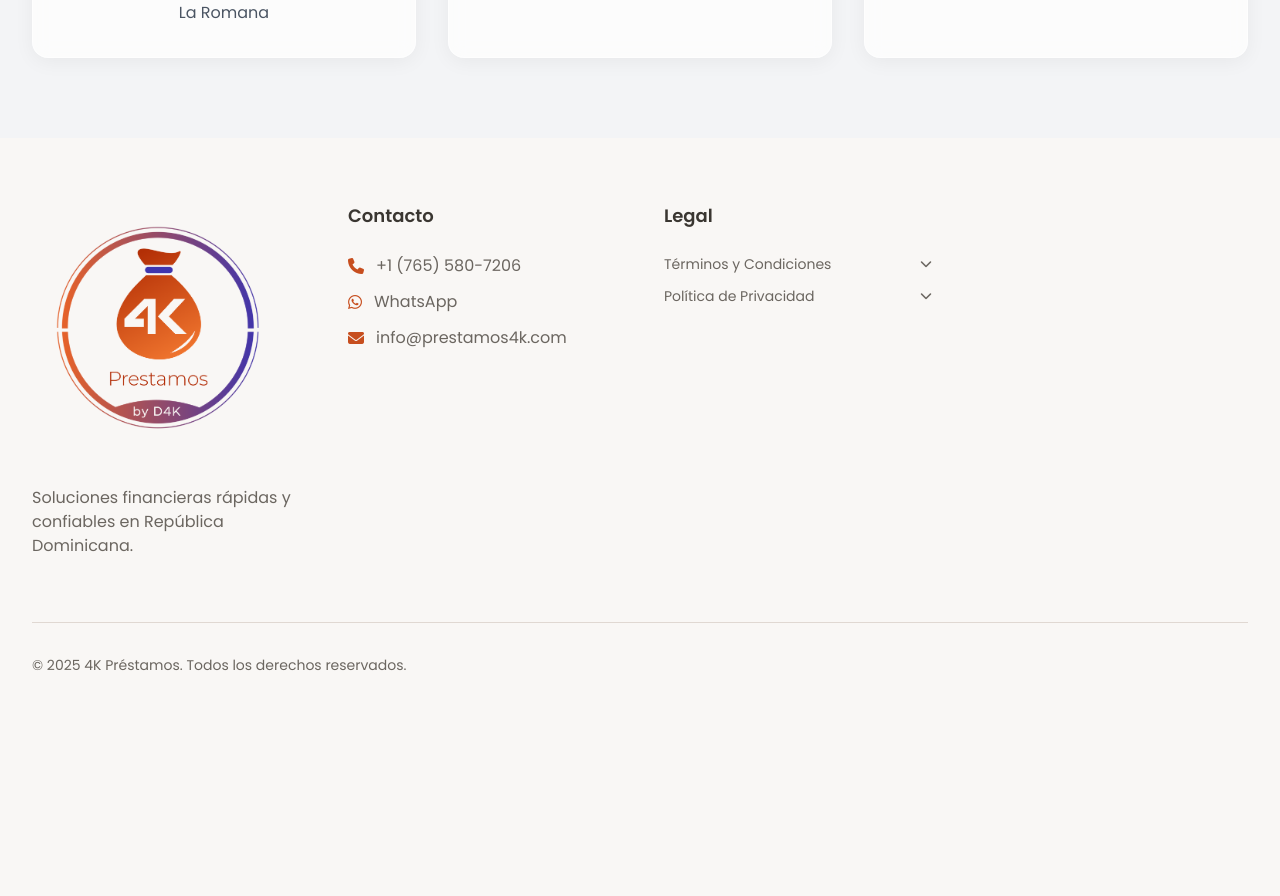
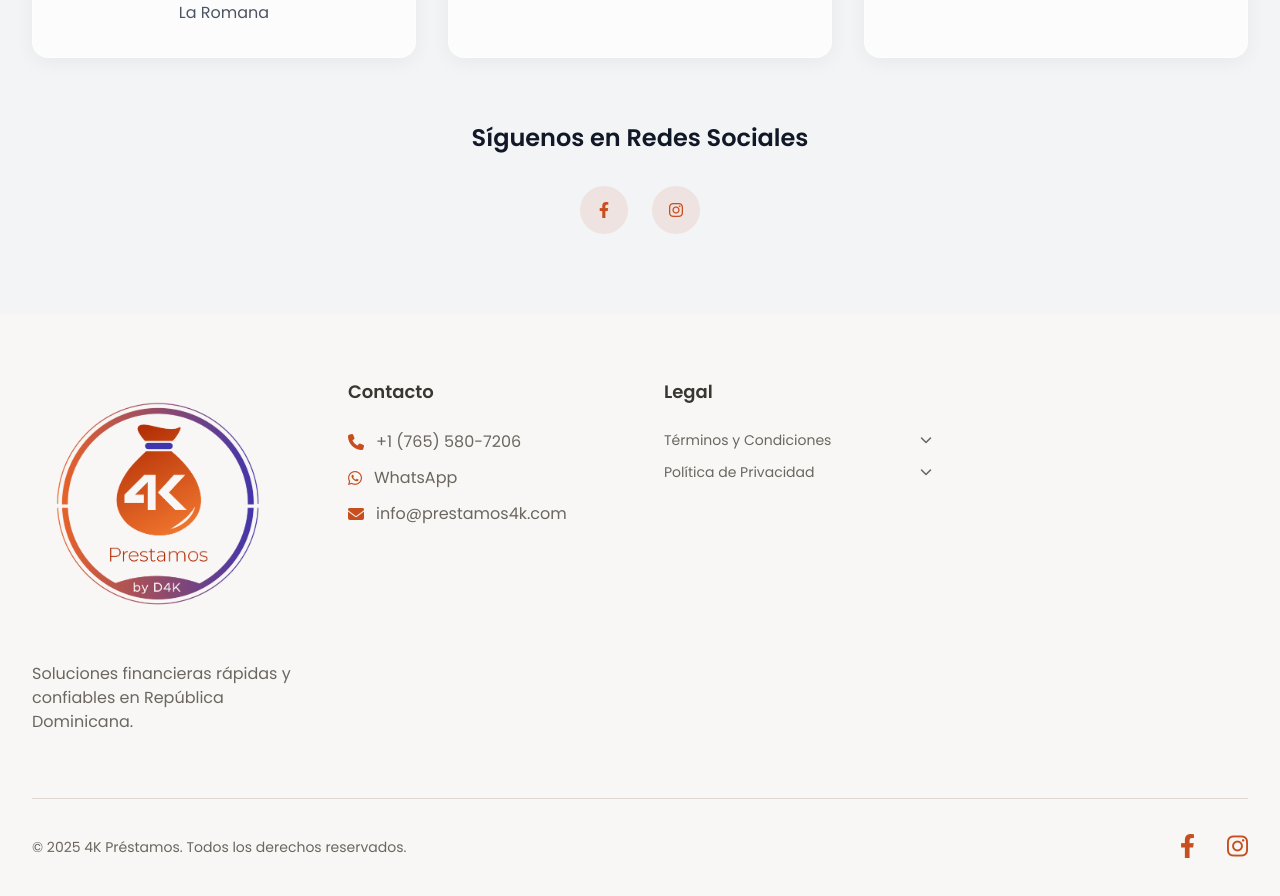
Before and after one commit to DonDurkheim/prestamos-4k, a React (Vite) app: page / in a window 1280 px wide. Shown: the part 3320-4216 px from the top of the page. Before the commit the page ends 4059 px from the top, so only its background shows below. Built offline with nearby package versions, Linux system fonts and the light colour scheme.

Commit message:
socials links

```diff
--- a/src/components/Footer.jsx
+++ b/src/components/Footer.jsx
@@ -139,7 +139,12 @@ const Footer = () => {
               © 2025 4K Préstamos. Todos los derechos reservados.
             </p>
             <div className="flex space-x-8 mt-4 md:mt-0">
-              {/* These links are now handled by accordions */}
+              <a href="https://www.facebook.com/profile.php?id=61576719756268" target="_blank" rel="noopener noreferrer" aria-label="Facebook PRESTAMOS 4K" className="text-primary hover:text-accent text-2xl transition-colors duration-300">
+                <i className="fab fa-facebook-f"></i>
+              </a>
+              <a href="https://instagram.com/prestamos4k" target="_blank" rel="noopener noreferrer" aria-label="Instagram PRESTAMOS 4K" className="text-primary hover:text-accent text-2xl transition-colors duration-300">
+                <i className="fab fa-instagram"></i>
+              </a>
             </div>
           </div>
         </div>
--- a/src/components/sections/ContactSection.jsx
+++ b/src/components/sections/ContactSection.jsx
@@ -55,18 +55,18 @@ const ContactSection = () => {
           </div>
         </div>
 
-        {/* Redes Sociales
+        {/* Redes Sociales */}
         <div className="mt-16 text-center">
           <h3 className="text-2xl font-semibold text-gray-900 dark:text-white mb-8">Síguenos en Redes Sociales</h3>
           <div className="flex justify-center space-x-6">
-            <a href="#" className="w-12 h-12 bg-primary/10 rounded-full flex items-center justify-center text-primary hover:bg-primary hover:text-white transition-all duration-300">
+            <a href="https://www.facebook.com/profile.php?id=61576719756268" target="_blank" rel="noopener noreferrer" aria-label="Facebook PRESTAMOS 4K" className="w-12 h-12 bg-primary/10 rounded-full flex items-center justify-center text-primary hover:bg-primary hover:text-white transition-all duration-300">
               <i className="fab fa-facebook-f"></i>
             </a>
-            <a href="#" className="w-12 h-12 bg-primary/10 rounded-full flex items-center justify-center text-primary hover:bg-primary hover:text-white transition-all duration-300">
+            <a href="https://instagram.com/prestamos4k" target="_blank" rel="noopener noreferrer" aria-label="Instagram PRESTAMOS 4K" className="w-12 h-12 bg-primary/10 rounded-full flex items-center justify-center text-primary hover:bg-primary hover:text-white transition-all duration-300">
               <i className="fab fa-instagram"></i>
             </a>
-          </div> */}
-        {/* </div> */}
+          </div>
+        </div>
       </div>
     </section>
   );
```
